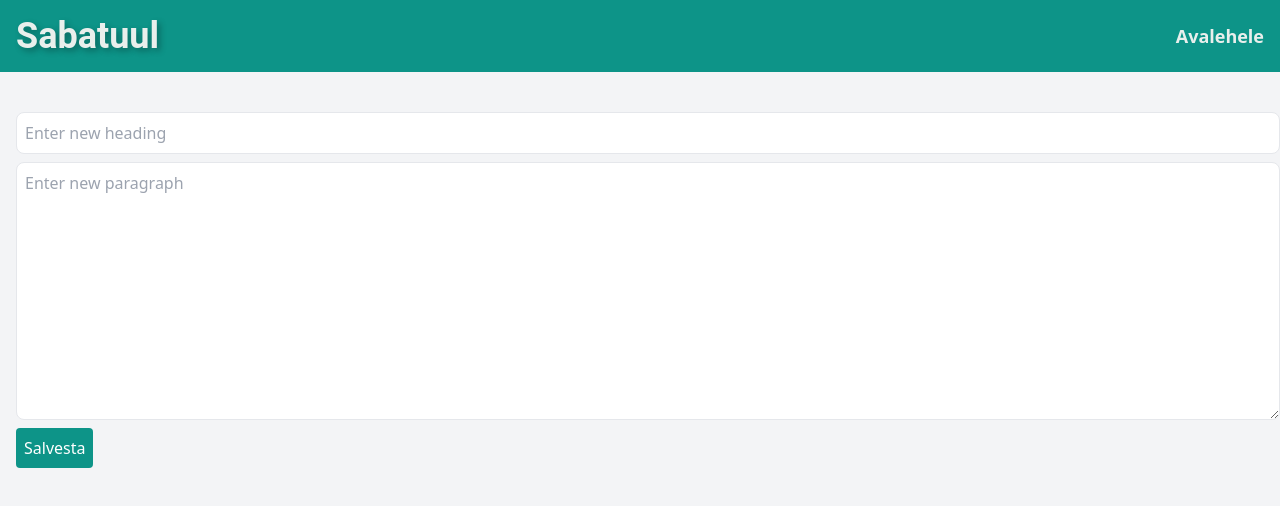
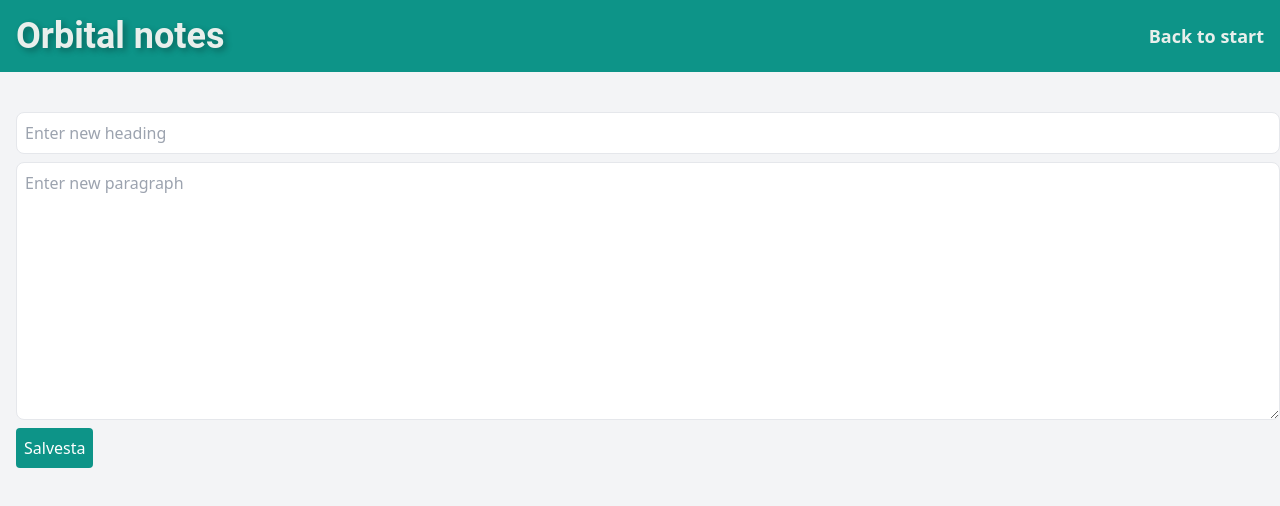
Before and after one commit to TarmoKouhkna/Sabatuul, a website: page about.html in a window 1280 px wide. Drawn offline with Linux system fonts and the light colour scheme.

Commit message:
Update about.html

```diff
--- a/about.html
+++ b/about.html
@@ -28,8 +28,8 @@
     <!-- Navbar -->
     <nav class="bg-customTeal p-4 text-customWhite">
         <div class="container mx-auto flex justify-between items-center">
-            <h1 class="text-4xl font-roboto font-bold text-shadow-lg">Sabatuul</h1>
-            <a href="index.html" class="text-lg font-semibold hover:underline">Avalehele</a>
+            <h1 class="text-4xl font-roboto font-bold text-shadow-lg">Orbital notes</h1>
+            <a href="index.html" class="text-lg font-semibold hover:underline">Back to start</a>
         </div>
     </nav>
 
```
